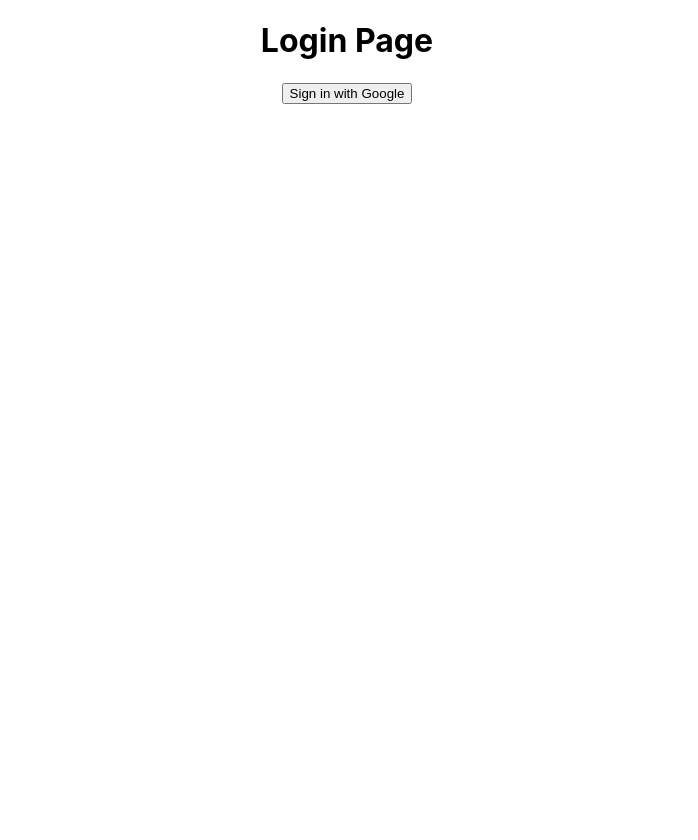
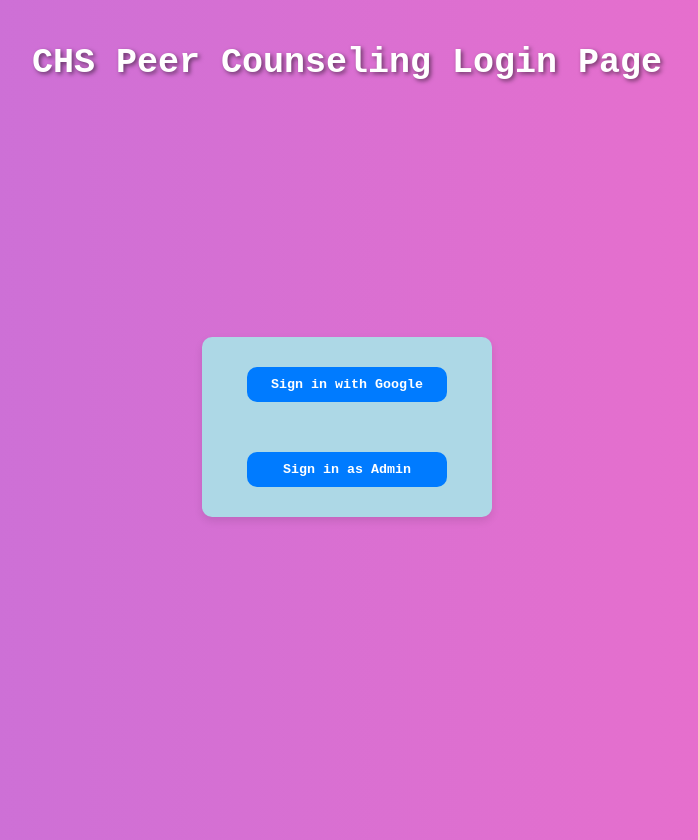
Before and after one commit to AshtonGlover/peer-mediation-website, a React app in the folder client/: page / in a window 1280 px wide. Shown: the whole page, without its empty margins (293-991 px from the left). Before the commit the page ends 800 px from the top, so only its background shows below. Built offline with nearby package versions, Linux system fonts and the light colour scheme; no server answers; the HTML template or start-up script is replaced by a standard one.

Commit message:
feat: added css and login page functionality

```diff
--- a/client/src/components/auth/LoginLogout.tsx
+++ b/client/src/components/auth/LoginLogout.tsx
@@ -37,9 +37,15 @@
     }
   };
 
+  const adminClicked = () => {
+    props.setAdmin(true)
+    props.setLogin(true)
+  };
+
   return (
     <div className="login-box">
-      <h1>Login Page</h1>
+      <h1>CHS Peer Counseling Login Page</h1>
+      <div className="button-container">
         <button
           className="google-login-button"
           onClick={() => signInWithGoogle()}
@@ -47,6 +53,15 @@
         >
           Sign in with Google
         </button>
+
+        <button
+          className="admin-login-button"
+          onClick={() => adminClicked()}
+          disabled={props.loggedIn}
+        >
+          Sign in as Admin
+        </button>
+      </div>
     </div>
   );
 };
--- a/client/src/styles/LoginLogout.css
+++ b/client/src/styles/LoginLogout.css
@@ -7,3 +7,76 @@
     border-radius: 5px;
     cursor: pointer;
 }
+
+.login-box {
+    display: flex;
+    flex-direction: column;
+    align-items: center;
+    padding: 20px;
+    min-height: 100vh;
+    background: linear-gradient(270deg, #ff6ec4, #7873f5, #4fc3f7);
+    background-size: 600% 600%;
+    animation: gradientAnimation 16s ease infinite;
+}
+
+.button-container {
+    margin-top: 230px;
+    display: flex;
+    flex-direction: column;
+    align-items: center;
+    background-color: lightblue;
+    width: 250px;
+    padding: 20px;
+    border-radius: 10px;
+    box-shadow: 0 4px 8px rgba(0, 0, 0, 0.1);
+}
+
+.google-login-button {
+    margin: 10px;
+    margin-bottom: 40px;
+    padding: 10px 20px;
+    background-color: #007bff;
+    color: white;
+    border: none;
+    border-radius: 10px;
+    cursor: pointer;
+    font-family: 'Courier New', Courier, monospace;
+    font-weight: bolder;
+    width: 200px;
+}
+
+.admin-login-button {
+    margin: 10px; /* Adjust the top and side margins */
+    padding: 10px 20px;
+    background-color: #007bff;
+    color: white;
+    border: none;
+    border-radius: 10px;
+    cursor: pointer;
+    font-family: 'Courier New', Courier, monospace;
+    font-weight: bolder;
+    width: 200px;
+}
+
+.google-login-button:hover, .admin-login-button:hover {
+    background-color: #357ae8;
+}
+
+@keyframes gradientAnimation {
+    0% {
+        background-position: 0% 50%;
+    }
+    50% {
+        background-position: 100% 50%;
+    }
+    100% {
+        background-position: 0% 50%;
+    }
+}
+
+.login-box h1 {
+    font-family: 'Courier New', Courier, monospace;
+    font-size: 35px;
+    color: #ffffff;
+    text-shadow: 2px 2px 4px rgba(0, 0, 0, 0.5);
+}
--- a/client/src/styles/MapsGearup.css
+++ b/client/src/styles/MapsGearup.css
@@ -1,5 +1,5 @@
 .maps-gearup {
-    background-color: #524e60; /* Change this to your desired background color */
+    background-color: #48474a;
     padding: 20px;
     min-height: 100vh; /* Make the background extend to the bottom of the screen */
   }
```
Also changed, not shown: client/chsLogo.png (added). Lines whose indentation alone changed are shown as unchanged.
